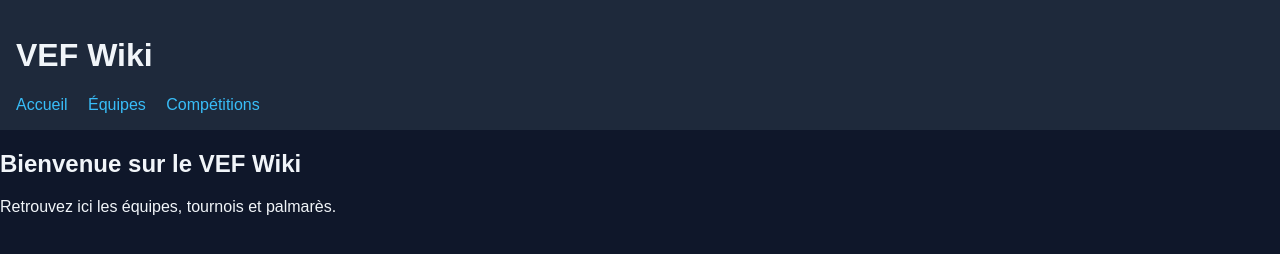
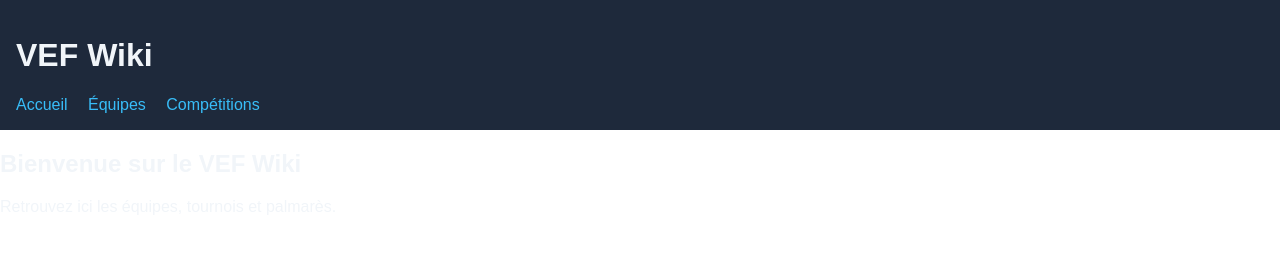
Before and after one commit to gaarayan1/VEF_Fantasy, a plain HTML site: page index.html in a window 1280 px wide. Drawn offline with Linux system fonts and the light colour scheme.

Commit message:
Update styles.css

```diff
--- a/css/styles.css
+++ b/css/styles.css
@@ -1,5 +1,5 @@
 body {
-  background: #0f172a;
+  background: #FFFFF;
   color: #f1f5f9;
   font-family: Arial, sans-serif;
   margin: 0;
```
